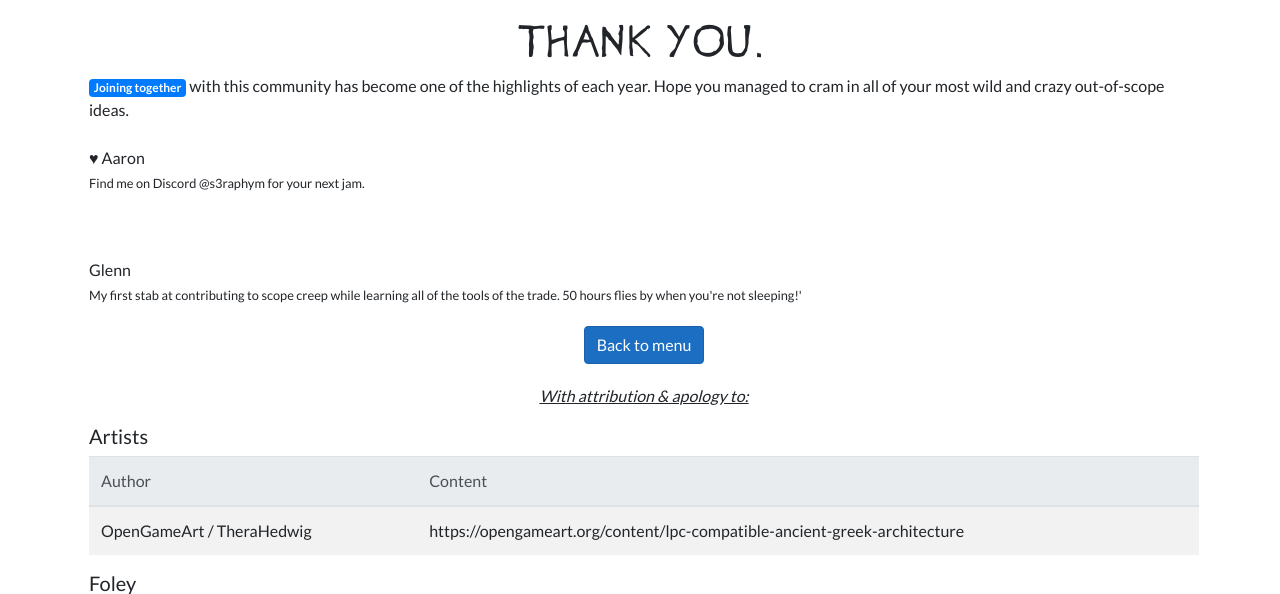
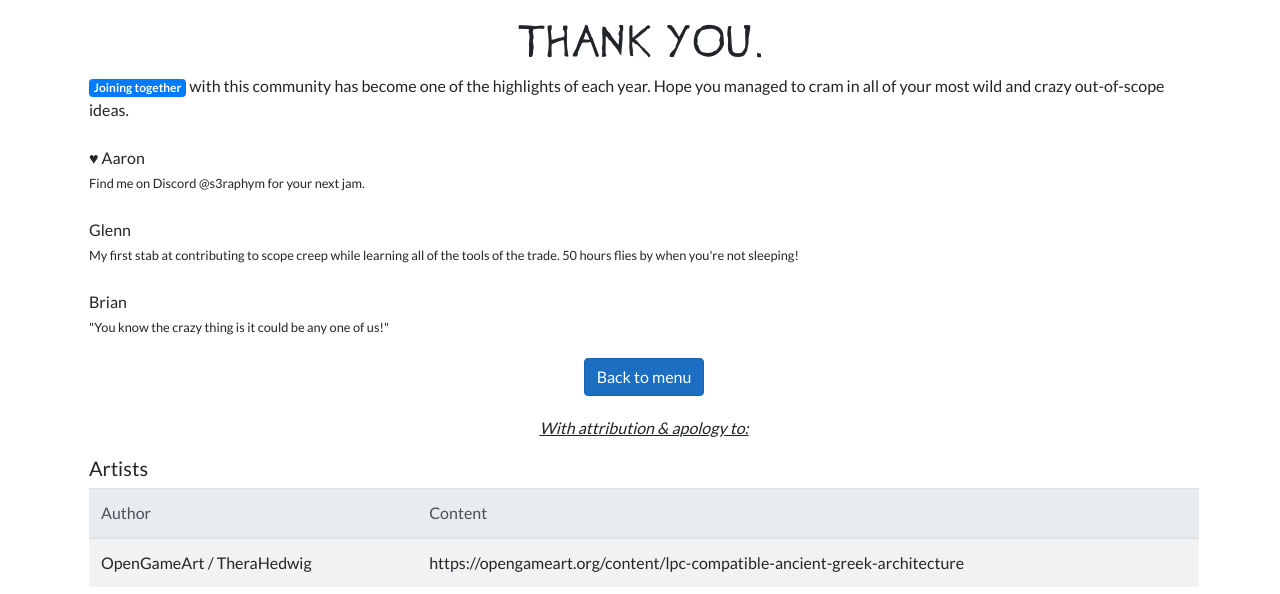
Before and after one commit to aaron-henselin/Gmtk2022-RollOfTheDice, an ASP.NET Core app: page /ThankYou in a window 1280 px wide. Shown: the top 594 px of the page. Run offline with ASP.NET Core 8, Linux system fonts and the light colour scheme; style sheets or scripts are compiled from the project's sources; some libraries are stand-ins or nearby versions.

Commit message:
Thanks Plus Brian

```diff
--- a/RollTheDiceGmtk2022/Pages/ThankYou.razor
+++ b/RollTheDiceGmtk2022/Pages/ThankYou.razor
@@ -13,13 +13,14 @@
         <br/>♥ Aaron
 		<br/>
         <small>Find me on Discord @@s3raphym for your next jam.</small>
-    </p>
-
-        <p style="text-align: left;">
         <br/>
         <br/> Glenn
 		<br/>
-        <small>My first stab at contributing to scope creep while learning all of the tools of the trade. 50 hours flies by when you're not sleeping!'</small>
+        <small>My first stab at contributing to scope creep while learning all of the tools of the trade. 50 hours flies by when you're not sleeping!</small>
+        <br/>
+        <br/> Brian
+		<br/>
+        <small>"You know the crazy thing is it could be any one of us!"</small>
     </p>
 
     <div style="margin: 20px;">
```
